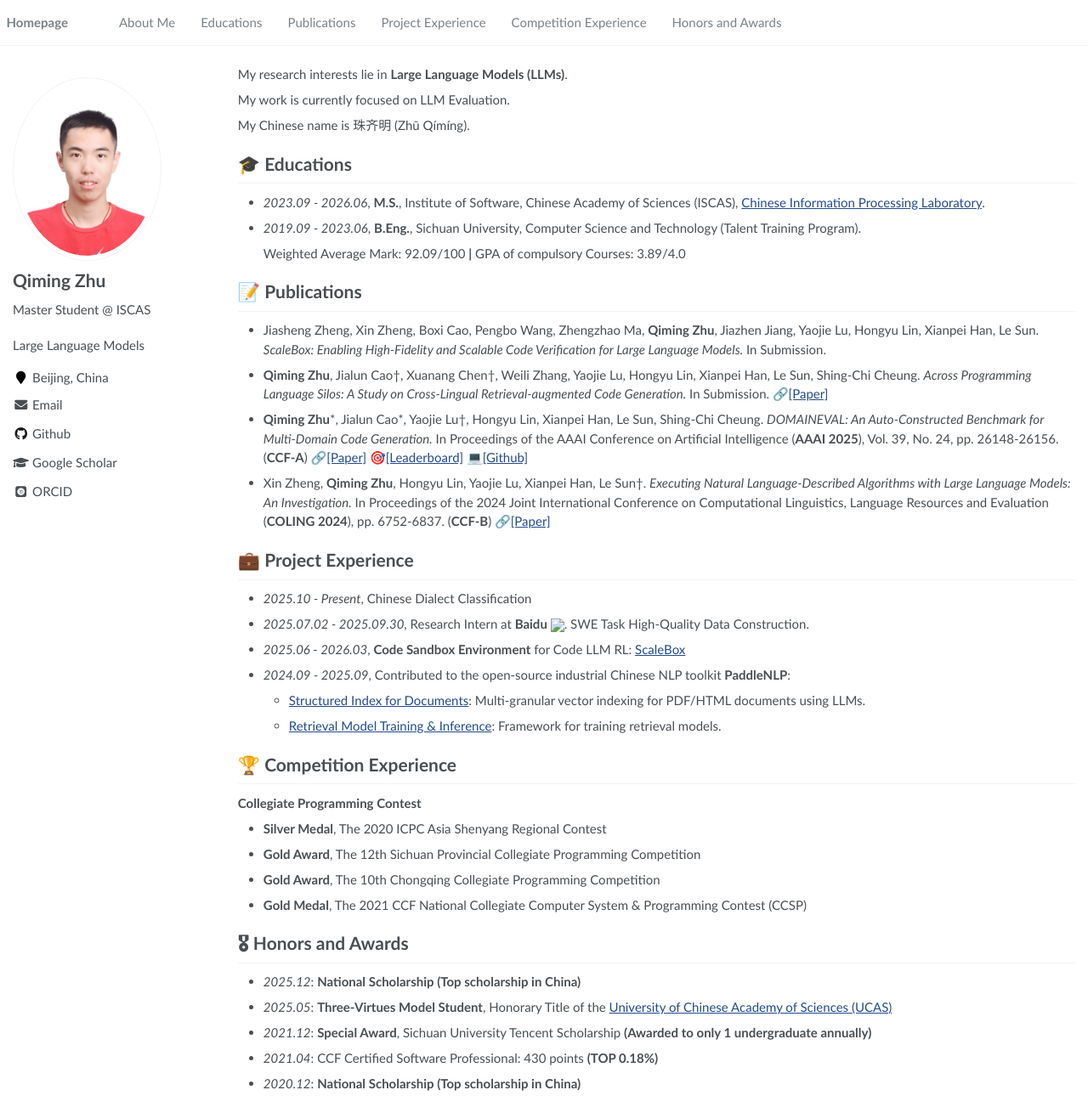
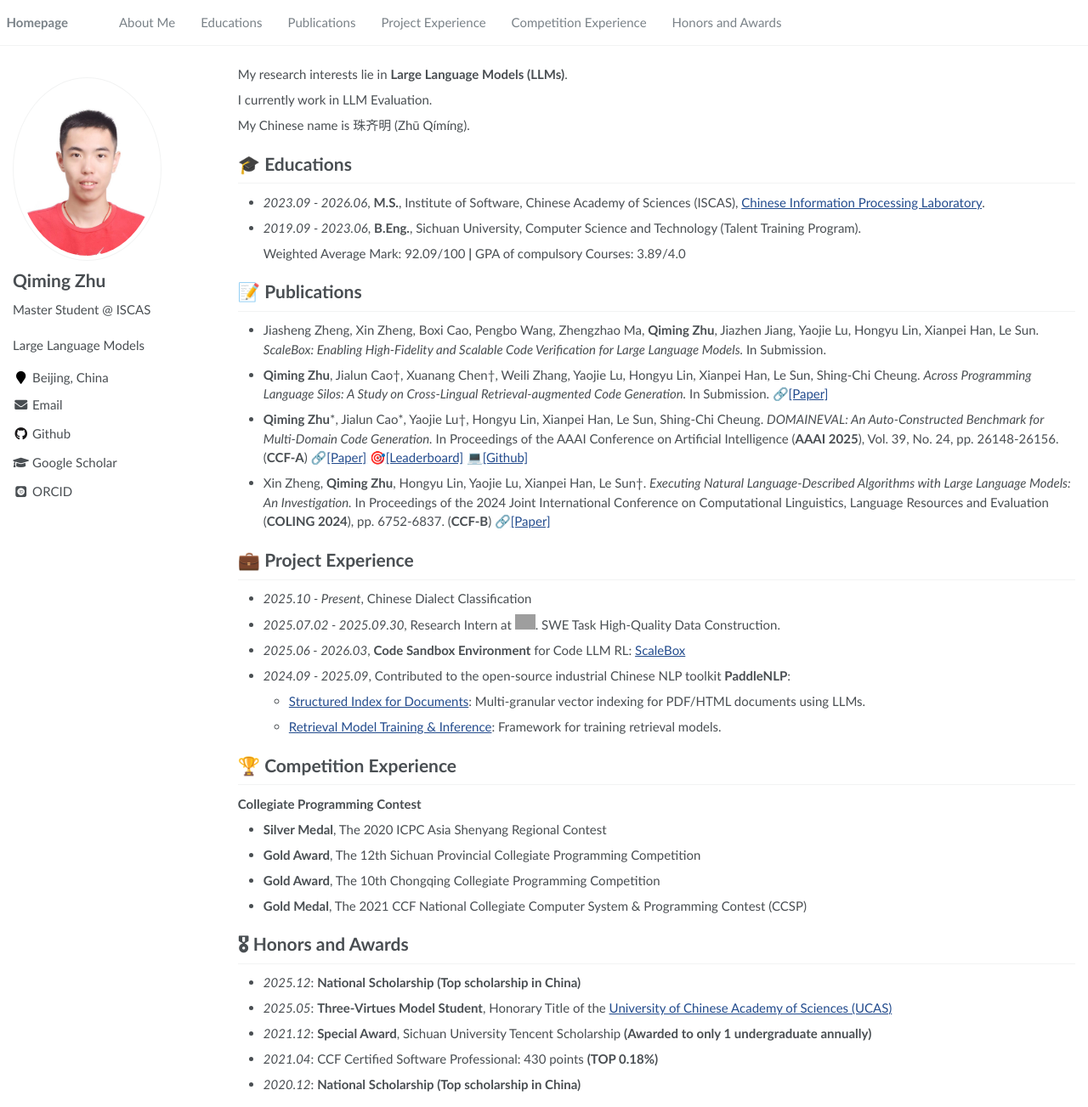
Before and after one commit to dfmz759837901/dfmz759837901.github.io, a Jekyll site: the page built from _pages/about.md, in a window 1280 px wide and 1303 px high. Shown: the whole window at 85% size. Built offline with Jekyll 4.4.1, drawn with Linux system fonts in a browser that asks for light colours; some web fonts are replaced; grey boxes are pictures that could not be loaded.

Commit message:
update the page

```diff
--- a/_pages/about.md
+++ b/_pages/about.md
@@ -12,7 +12,7 @@ redirect_from:
 
 My research interests lie in **Large Language Models (LLMs)**.
 
-My work is currently focused on LLM Evaluation.
+I currently work in LLM Evaluation.
 
 My Chinese name is 珠齐明 (Zhū Qímíng).
 
@@ -45,7 +45,7 @@ My Chinese name is 珠齐明 (Zhū Qímíng).
 
 # 💼 Project Experience
 - *2025.10 - Present*, Chinese Dialect Classification
-- *2025.07.02 - 2025.09.30*, Research Intern at **Baidu** <img src="https://www.baidu.com/favicon.ico" style="height:1em;vertical-align:middle;">. SWE Task High-Quality Data Construction.
+- *2025.07.02 - 2025.09.30*, Research Intern at <a href="https://www.baidu.com"><img src="https://www.baidu.com/img/flexible/logo/pc/result.png" style="height:1.2em;vertical-align:0.0em;"></a>. SWE Task High-Quality Data Construction.
 - *2025.06 - 2026.03*, **Code Sandbox Environment** for Code LLM RL: [ScaleBox](https://github.com/icip-cas/ScaleBox)
 - *2024.09 - 2025.09*, Contributed to the open-source industrial Chinese NLP toolkit **PaddleNLP**:
   - [Structured Index for Documents](https://github.com/PaddlePaddle/PaddleNLP/tree/develop/slm/pipelines/examples/structured_index): Multi-granular vector indexing for PDF/HTML documents using LLMs.
```
